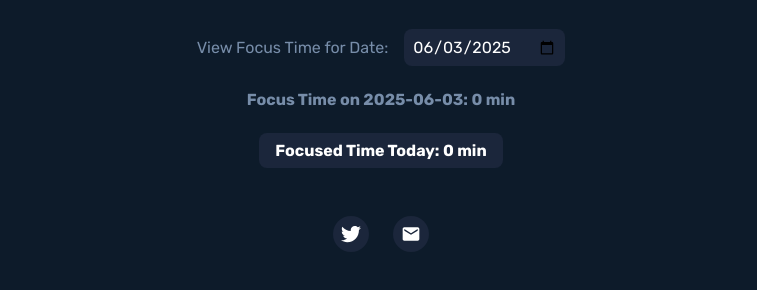
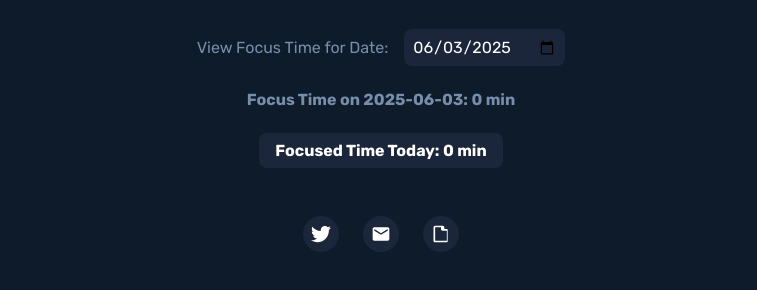
Before and after one commit to mirmohmmadluqman/HedberaTimer, a plain HTML site: page index.html in a window 1280 px wide. Shown: the part 412-702 px from the top of the page, without its empty margins (259-1016 px from the left). Drawn offline with Linux system fonts and the light colour scheme.

Commit message:
Updated index.html
New features added

```diff
--- a/index.html
+++ b/index.html
@@ -369,7 +369,12 @@
       <svg viewBox="0 0 24 24" aria-hidden="true">
         <path d="M20 4H4c-1.1 0-2 .9-2 2v12c0 1.1.9 2 2 2h16c1.1 0 2-.9 2-2V6c0-1.1-.9-2-2-2zm0 4l-8 5-8-5V6l8 5 8-5v2z"></path>
       </svg>
-    </a>
+  <a href="./featuristic.html" class="social-link gmail" title="Featuristic Hedbera Timer" aria-label="Gmail">
+    <!-- Futuristic book/page-like icon -->
+    <svg viewBox="0 0 24 24" fill="currentColor" aria-hidden="true" width="24" height="24">
+      <path d="M3 4c0-1.1.9-2 2-2h9c1.1 0 2 .9 2 2v2h3c.55 0 1 .45 1 1v14c0 .55-.45 1-1 1H5c-1.1 0-2-.9-2-2V4zm11 0H5v16h14V8h-5c-1.1 0-2-.9-2-2V4z"/>
+    </svg>
+  </a>
   </div>
 
   <audio id="alarm" src="Elements/sound.mp3"></audio>
```
